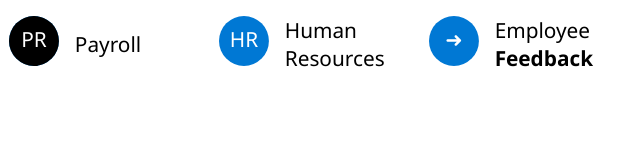
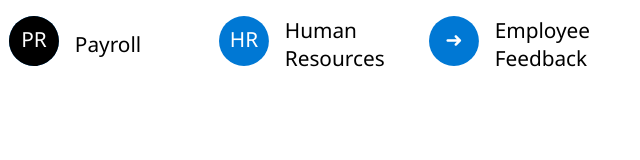
Before and after one commit to whitneyland/wsna-portal-part-contacts, a plain HTML site: page index.html in a window 1280 px wide. Shown: the full height of the page, 217-857 px from the left. Drawn offline with Linux system fonts and the light colour scheme.

Commit message:
Fixed bold to line break Employee<b>Feedback

```diff
--- a/index.html
+++ b/index.html
@@ -72,6 +72,6 @@
         <text x="50%" y="50%" text-anchor="middle" fill="white" font-size="1.3rem" font-family="Segoe UI, Arial" dy=".3em">➜</text>-
       </svg>
     </a>
-    <a class="text-item center-item" href="mailto:joezarr@wicresoft.com?Subject=My Feedback is <please type here>" target="_top">Employee<b>Feedback</a>
+    <a class="text-item center-item" href="mailto:joezarr@wicresoft.com?Subject=My Feedback is <please type here>" target="_top">Employee<br>Feedback</a>
 
   </section>
```
